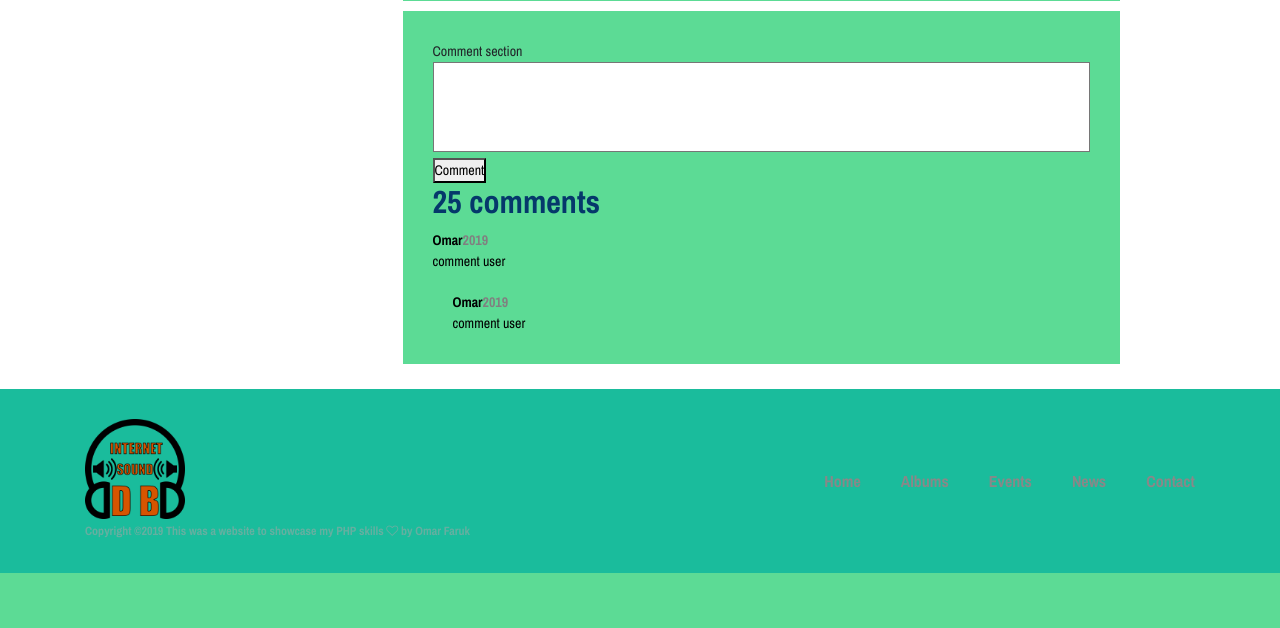
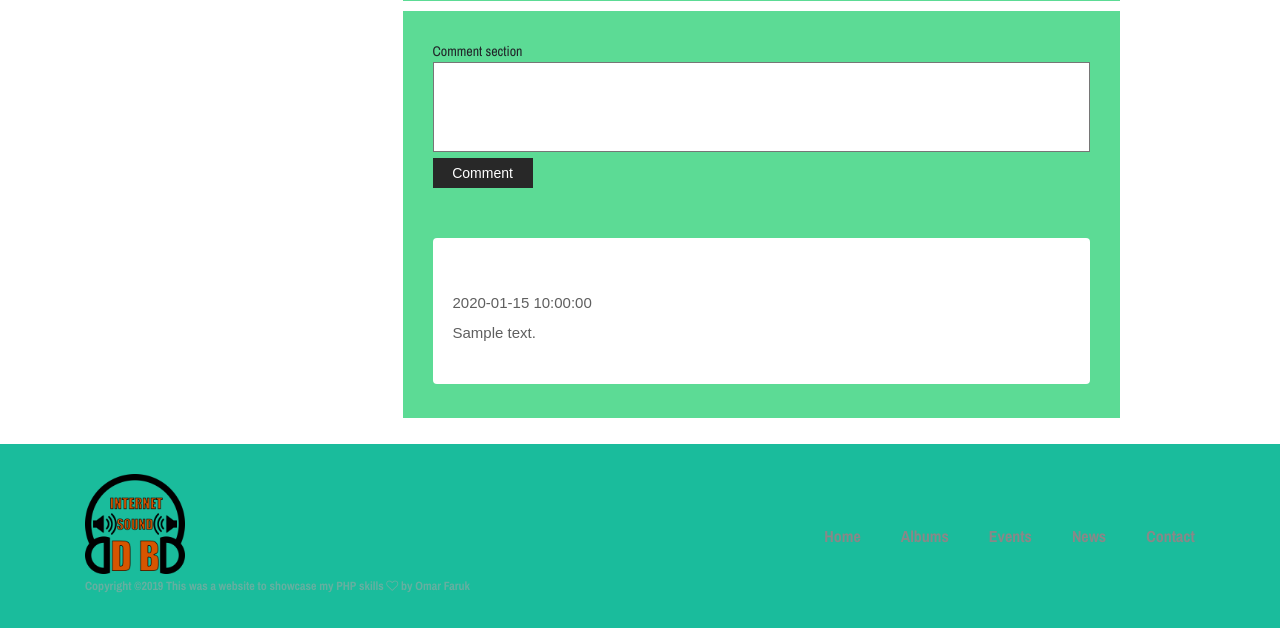
Before and after one commit to Omario169/isdb, a PHP site: page /album.php?album_id=1 in a window 1280 px wide. Shown: the part 937-1565 px from the top of the page. Before the commit the page ends 1510 px from the top, so only its background shows below. Run offline with PHP 8.4, Linux system fonts and the light colour scheme; tables that the repository leaves empty or names only in its code hold one stand-in row (values such as "Sample post"); data that the repository does not hold is empty; some web fonts are replaced.

Commit message:
back to original comment section

```diff
--- a/album.php
+++ b/album.php
@@ -1,4 +1,6 @@
 <?php
+
+
 
     include 'preloads/header.php';
     include_once 'includes/dbh.inc.php';
@@ -6,6 +8,13 @@ include 'includes/comments.inc.php';
     include 'preloads/javascript.php';
 
 date_default_timezone_set("Europe/London");
+
+
+?>
+
+<body>
+
+<?php
 
   $album_id =  $_GET['album_id'];
 
@@ -17,24 +26,6 @@ $user_id = $_SESSION['id'];
    $user_fave = "SELECT * FROM `users_favourite_albums_table` WHERE `user_favourite_id` = $user_id AND `album_favourite_id` = $album_id";
   $fave_result = mysqli_query($conn, $user_fave);
    }
-
-
-
-//php to add comments
-if (isset($_POST['addComment'])) {
-  $comment = $conn->real_escape_string($_POST['comment']);
-
-  $conn->query("INSERT INTO user_comment_table (user_id, message, album_id, created_on)
-  VALUES ('$user_id', '$comment', '$album_id', 'NOW())");
-  exit('success');
-}
-
-
-
-
-
-
-
 
 
 
@@ -57,7 +48,6 @@ if (isset($_POST['addComment'])) {
 
 ?>
 
-<body>
 
 
  <div id="albumcontent">
@@ -114,6 +104,14 @@ if (!isset($_SESSION['id'])) {
           }
 
 
+
+
+
+
+
+
+
+
  ?><th>
 
 </tr>
@@ -125,33 +123,21 @@ if (!isset($_SESSION['id'])) {
 
 <div class=albumComments> Comment section
 
+<?php
+echo "<form method='POST' action='".setComments($conn)."'>
+    <input type='hidden' name='userId' value='Anonymous'>
+    <input type='hidden' name='date' value='".date('Y-m-d H:i:s')."'>
+    <textarea name='message'> </textarea> <br>
+    <button id='commentButton' type='submit' name='commentSubmit'>Comment</button>
+</form>";
 
- <div id="enterMessageArea">
-    <textarea name='message' id="mainComment" placeholder="Add public comment"> </textarea> <br>
-    <button id='addComment' type='submit' name='commentSubmit'>Comment</button>
+getComments($conn);
+?>
+
 </div>
 
 
 
-
-    <h2><b>25 comments</b></h2>
-    <div class="userComments">
-      <div class="comment">
-        <div class="user">Omar<span class="time">2019</span></div>
-        <div class="userComment">comment user</div>
-        <div class="replies">
-          <div class="comment">
-            <div class="user">Omar<span class="time">2019</span></div>
-            <div class="userComment">comment user</div>
-          </div>
-
-
-        </div>
-      </div>
-    </div>
-
-
-    </div>
  </div>
 
 
--- a/js/active.js
+++ b/js/active.js
@@ -243,31 +243,62 @@ function faveFunction() {
         }
     });
     return false;
+
+
 }
 
-//on click a function will be performed, if the comment character is more than 5
-//information sent to album.php, one comment will be added.
 
-//Double check if SQL table/code is okay
 
-$(document).ready(function() {
-    $("#addComment").on('click', function() {
-        var comment = $("#mainComment").val();
 
-        if (comment.length > 5) {
-            $.ajax({
-                url: 'album.php',
-                method: 'POST',
-                dataType: 'text',
-                data: {
-                    addComment: 1,
-                    comment: comment
-                }, success: function (response) {
-                    console.log(response);
-                }
-            });
-        } else
-            alert ('Please Check Your inputs');
-    })
 
-});
+
+
+
+
+
+
+
+
+
+
+
+
+
+
+
+
+
+
+// $('#faveButton').on('submit', function() {
+
+
+//     var that = $(this),
+//         url = that.attr('action'),
+//         type = that.attr('method'),
+//         data = {};
+
+//     that.find('[name]').each(function() {
+//         var that = $(this),
+//             name = that.attr('name'),
+//             value = that.val();
+
+//         data[name] = value;
+//     });
+
+//     $.ajax({
+//         url: url,
+//         type: 'POST',
+//         data: data,
+//         success: function(response) {
+//             console.log(response);
+//         }
+
+
+
+//     });
+
+
+
+// });
+
+// return false;
--- a/style.css
+++ b/style.css
@@ -1877,35 +1877,9 @@ header .header-area1 {
 
     .comment-box p {
       font-family: arial;
-      font-size: 14px;
-      line-height: 16px;
-      color: #282828;
-      font-weight: 100;
-
 
     }
 
-    .user {
-      font-weight: bold;
-      color: black;
-    }
-
-    .time {
-      color: gray;
-    }
-
-    .userComment {
-      color: #000;
-    }
-
-    .replies {
-      margin-left: 20px;
-    }
-
-    .replies .comment {
-      margin-top: 20px;
-    }
-
 /* ====== The End ====== */
 
 /*# sourceMappingURL=style.css.map */
```
Also changed, not shown: userFaveUpload2.php (added, +26 -0 lines). Lines whose indentation alone changed are shown as unchanged.
